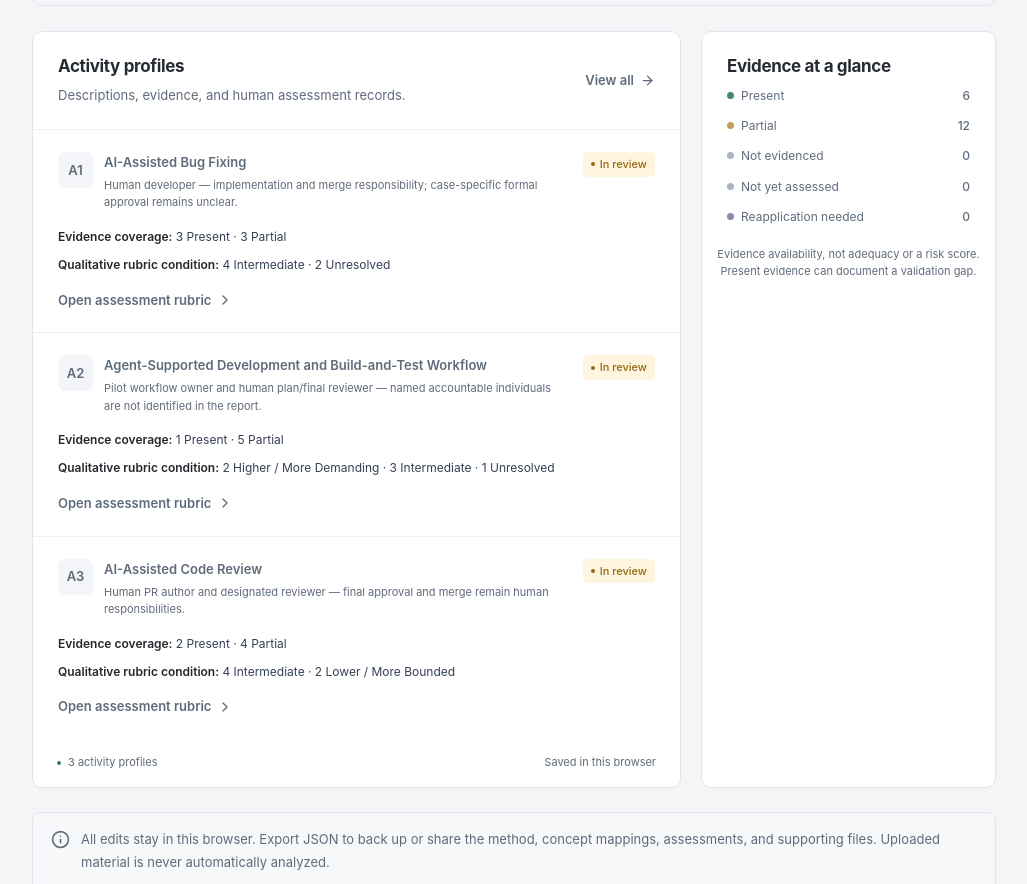
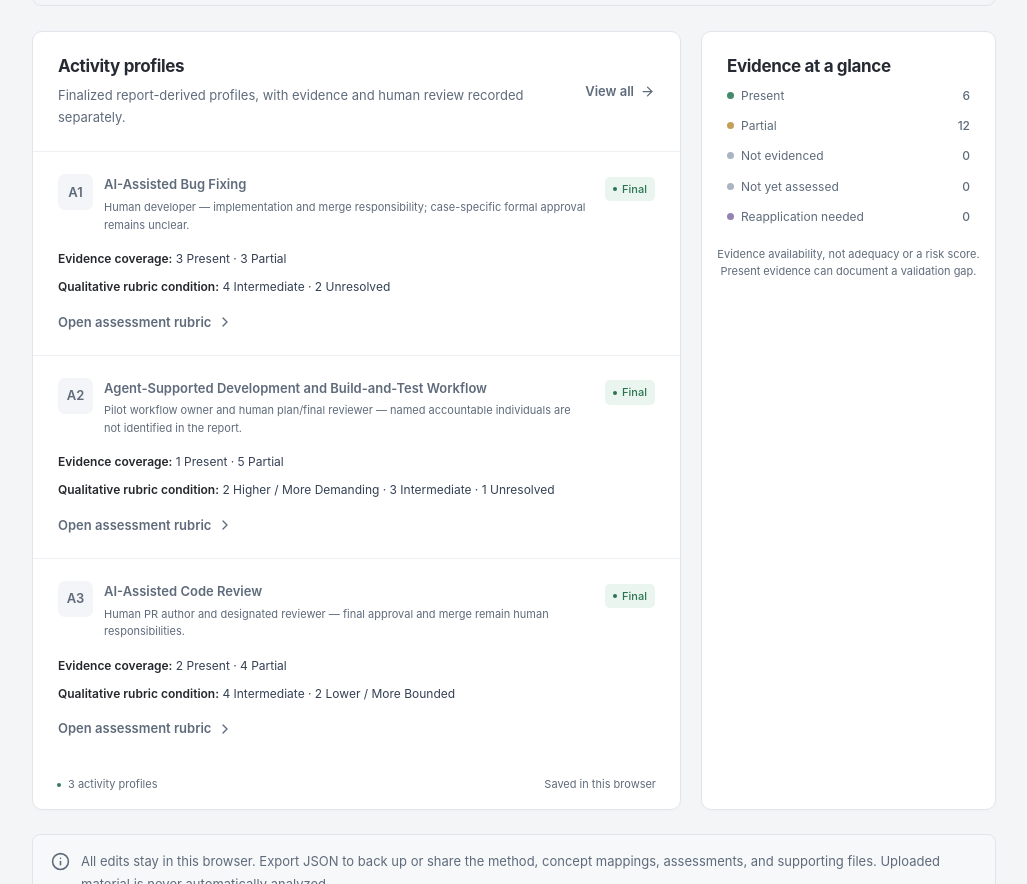
Before and after one commit to Mistu98/ross-ai-assessment-mvp, a React (Vite) app: page /#/ in a window 1280 px wide. Shown: the part 2376-3260 px from the top of the page, without its empty margins (250-1277 px from the left). Built offline with nearby package versions, Linux system fonts and the light colour scheme.

Commit message:
Present finalized capstone profile badges without changing assessment sign-off (src/pages/Dashboard.jsx)

```diff
--- a/src/pages/Dashboard.jsx
+++ b/src/pages/Dashboard.jsx
@@ -26,7 +26,7 @@ import {
   Badge,
   PageHeading,
   SectionHeading,
-  StatusBadge,
+  ProfileStatusBadge,
   Icon,
   EmptyState,
 } from "../components/ui.jsx";
@@ -231,7 +231,7 @@ export default function Dashboard() {
         <section className="card activity-section">
           <SectionHeading
             title="Activity profiles"
-            subtitle="Descriptions, evidence, and human assessment records."
+            subtitle="Finalized report-derived profiles, with evidence and human review recorded separately."
           >
             <Link to="/activities" className="text-link">
               View all <ArrowRight size={15} />
@@ -257,7 +257,7 @@ export default function Dashboard() {
                       <small>{a.owner || "Owner not assigned"}</small>
                     </span>
                   </Link>
-                  <StatusBadge status={a.reviewStatus} />
+                  <ProfileStatusBadge activity={a} />
                 </div>
                 <ActivityAssessmentSummary activity={a} method={method} />
                 <Link className="text-link" to={`/rubric?activity=${a.id}`}>
```
